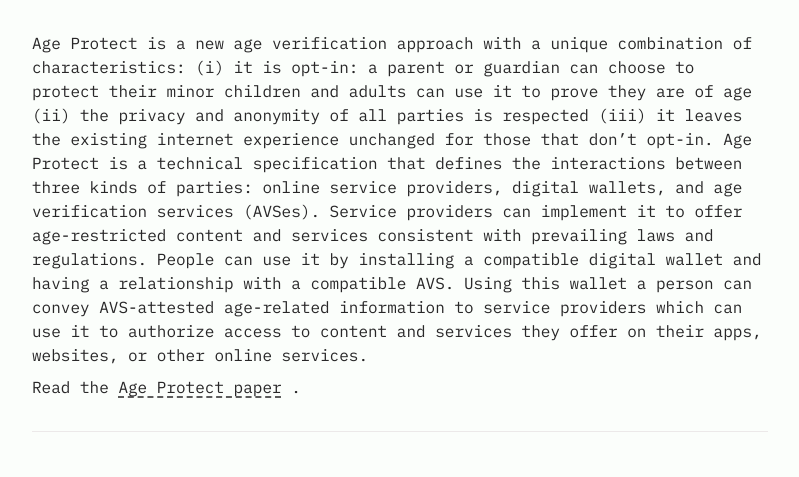
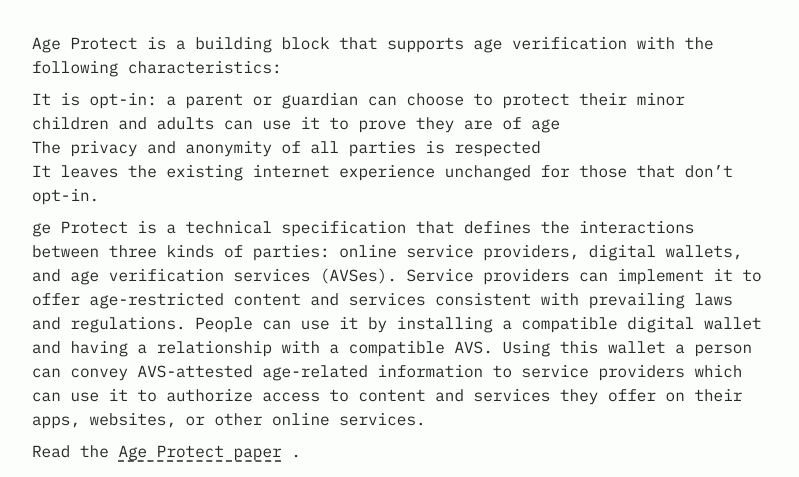
Before and after one commit to MeeFoundation/ageprotect-landing, an Astro site: page / in a window 1280 px wide. Shown: the part 258-735 px from the top of the page, without its empty margins (240-1039 px from the left). Built offline with nearby package versions, Linux system fonts and the light colour scheme; Astro itself is replaced by a stand-in of ours.

Commit message:
Tweaked first para, added ordered list

```diff
--- a/src/pages/index.astro
+++ b/src/pages/index.astro
@@ -41,7 +41,15 @@
       </a>
 
       <p>
-        Age Protect is a new age verification approach with a unique combination of characteristics: (i) it is opt-in: a parent or guardian can choose to protect their minor children and adults can use it to prove they are of age (ii) the privacy and anonymity of all parties is respected (iii) it leaves the existing internet experience unchanged for those that don’t opt-in. Age Protect is a technical specification that defines the interactions between three kinds of parties: online service providers, digital wallets, and age verification services (AVSes). Service providers can implement it to offer age-restricted content and services consistent with prevailing laws and regulations. People can use it by installing a compatible digital wallet and having a relationship with a compatible AVS. Using this wallet a person can convey AVS-attested age-related information to service providers which can use it to authorize access to content and services they offer on their apps, websites, or other online services.
+        Age Protect is a building block that supports age verification with the following characteristics:
+	<ol>
+	  <li>It is opt-in: a parent or guardian can choose to protect their minor children and adults can use it to prove they are of age </li>
+	  <li> The privacy and anonymity of all parties is respected </li>
+	  <li> It leaves the existing internet experience unchanged for those that don’t opt-in. </li>
+	</ol>
+	</p>
+	<p>
+	ge Protect is a technical specification that defines the interactions between three kinds of parties: online service providers, digital wallets, and age verification services (AVSes). Service providers can implement it to offer age-restricted content and services consistent with prevailing laws and regulations. People can use it by installing a compatible digital wallet and having a relationship with a compatible AVS. Using this wallet a person can convey AVS-attested age-related information to service providers which can use it to authorize access to content and services they offer on their apps, websites, or other online services.
 </p>
 	<p>
 	Read the <LinkButton className="hover:text-skin-accent underline underline-offset-4 decoration-dashed" href="https://github.com/MeeFoundation/papers/blob/main/age-protect/age-protect.pdf">Age Protect paper</LinkButton>.
```
